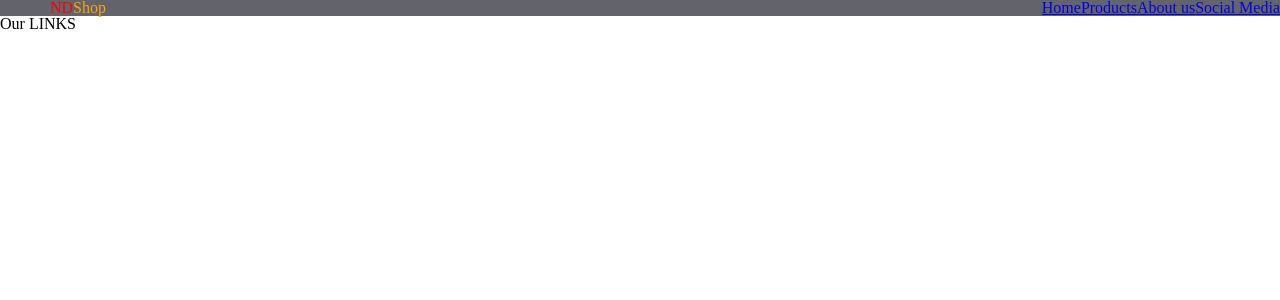
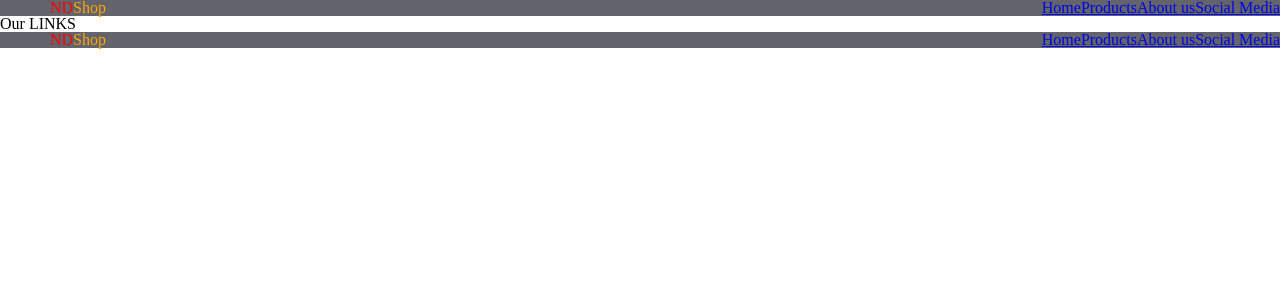
Before and after one commit to daniazhuk/danila-nikita-react-app, a React (Create React App) app: page /social-media in a window 1280 px wide. Shown: the top 300 px of the page. Built offline with nearby package versions, Linux system fonts and the light colour scheme.

Commit message:
nikita has completed decomposition in all of folders and files

```diff
--- a/src/App.tsx
+++ b/src/App.tsx
@@ -1,24 +1,16 @@
-import React from 'react';
-import {Route, Routes} from "react-router-dom";
-import Navigation from "./view/components/Navigation/Navigation";
-import HomePage from "./view/pages/HomePage/HomePage";
-import ProductPage from "./view/pages/ProductPage/ProductPage";
-import AboutUsPage from "./view/pages/AboutUsPage/AboutUsPage";
-import SocialMedia from "./view/pages/SocialMediaPage/SocialMediaPage";
+import React from "react";
+import Navigation from "./view/components/Navigation";
+import AppRoutes from "./view/router/AppRoutes";
+import Footer from "./view/components/Footer";
 
-
-function App() {
+const App = () => {
   return (
     <>
-      <Navigation/>
-      <Routes>
-        <Route path="/" element={ <HomePage/> } />
-        <Route path="/products" element={ <ProductPage/> }/>
-        <Route path="/about-us" element={ <AboutUsPage/> }/>
-        <Route path="/social-media" element={ <SocialMedia/> }/>
-      </Routes>
+      <Navigation />
+      <AppRoutes />
+      <Footer/>
     </>
-  )
+  );
 }
 
 export default App;
--- /dev/null
+++ b/src/view/components/Footer/index.tsx
@@ -0,0 +1,20 @@
+import React, {FC} from 'react';
+import '../../../styles/index.css';
+import {Link} from "react-router-dom";
+
+const Footer:FC = () => {
+    return (
+        <nav>
+            <div className="nav-logo">ND<span>Shop</span></div>
+
+            <div className="nav-links">
+                <Link to="/">Home</Link>
+                <Link to="/products">Products</Link>
+                <Link to="/about-us">About us</Link>
+                <Link to="/social-media">Social Media</Link>
+            </div>
+        </nav>
+    );
+};
+
+export default Footer;
--- a/src/view/components/Store/components/StoreList.tsx
+++ b/src/view/components/Store/components/StoreList.tsx
@@ -19,7 +19,7 @@ const StoreList: FC<ProdListProps> = ({ products }) => {
     <div className="interesting-posts-container">
       <hr  />
       <strong >
-        INTERESTING
+        pROD
       </strong>
       <div className="interesting-posts">
         {products.map((product, index) => (
--- /dev/null
+++ b/src/view/router/AppRoutes.tsx
@@ -0,0 +1,23 @@
+import React from 'react';
+import {Route, Routes} from "react-router-dom";
+import HomePage from '../pages/HomePage';
+import ProductPage from '../pages/ProductPage';
+import AboutUsPage from '../pages/AboutUsPage';
+import SocialMediaPage from '../pages/SocialMediaPage';
+
+
+const AppRoutes = () => {
+  return (
+    <>
+
+      <Routes>
+        <Route path="/" element={ <HomePage/> } />
+        <Route path="/products" element={ <ProductPage/> }/>
+        <Route path="/about-us" element={ <AboutUsPage/> }/>
+        <Route path="/social-media" element={ <SocialMediaPage/> }/>
+      </Routes>
+    </>
+  )
+}
+
+export default AppRoutes;
```
Also changed, not shown: src/view/components/Navigation/index.tsx (renamed from src/view/components/Navigation/Navigation.tsx), src/view/pages/AboutUsPage/index.tsx (renamed from src/view/pages/AboutUsPage/AboutUsPage.tsx), src/view/pages/HomePage/index.tsx (renamed from src/view/pages/HomePage/HomePage.tsx), src/view/pages/ProductPage/index.tsx (renamed from src/view/pages/ProductPage/ProductPage.tsx), src/view/pages/SocialMediaPage/index.tsx (renamed from src/view/pages/SocialMediaPage/SocialMediaPage.tsx).
